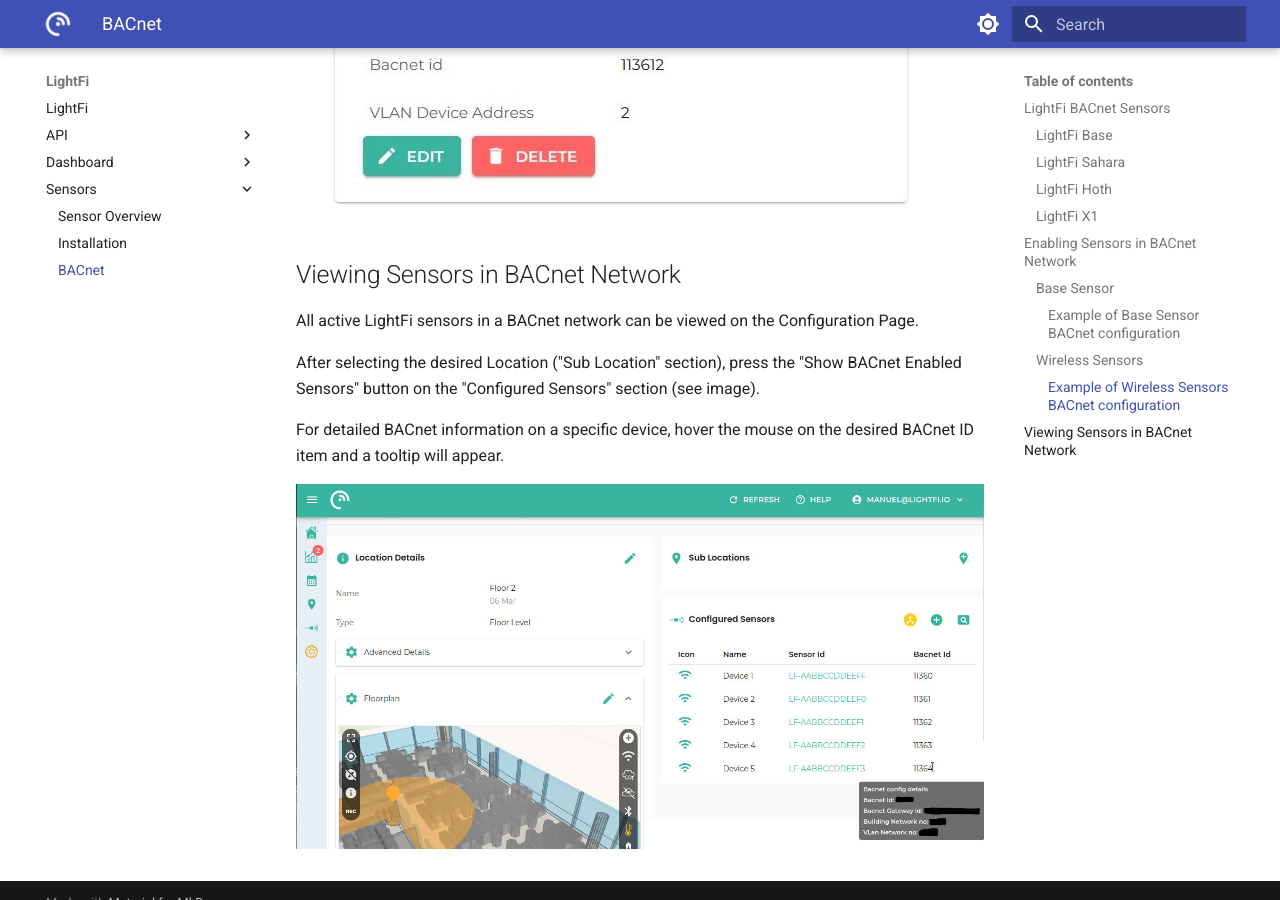
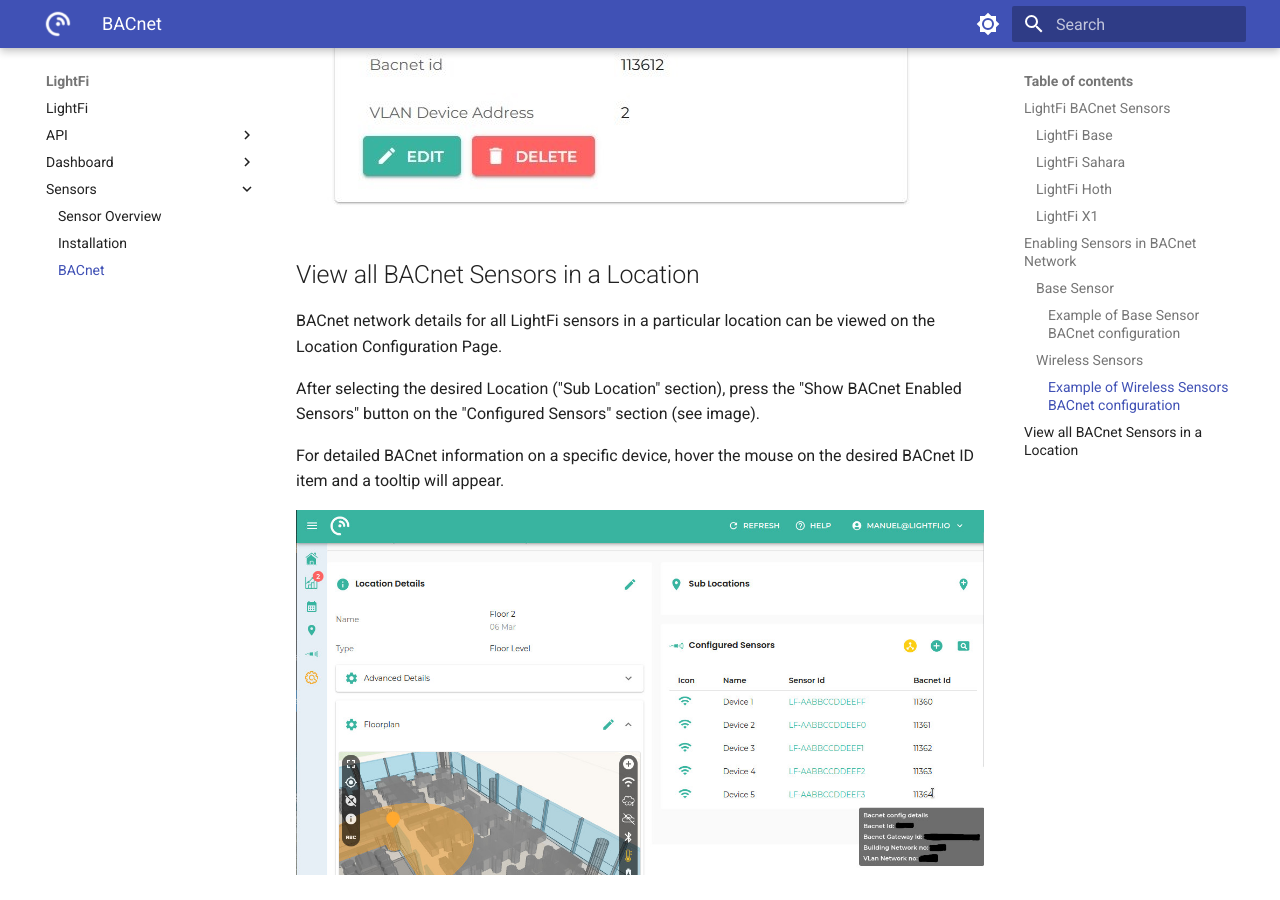
Before and after one commit to LightFiLimited/lf-documentation, an MkDocs documentation site: the page built from docs/sensors/BACnet.md, in a window 1280 px wide and 900 px high, scrolled down 9198 px. Built offline with MkDocs 1.6.1 and Material for MkDocs 9.7.7, drawn with Linux system fonts in a browser that asks for light colours.

Commit message:
Tweak wording BACnet

```diff
--- a/docs/sensors/BACnet.md
+++ b/docs/sensors/BACnet.md
@@ -144,9 +144,9 @@
 4. When you press submit, a small blue circle will indicate the sensor is BACnet enabled (`1.`) and a Success/confirmation message (`2.`) will appear.
 ![4](../img/sensors/bacnet/08_bacnet_confirmation.jpg)
 
-## Viewing Sensors in BACnet Network
+## View all BACnet Sensors in a Location
 
-All active LightFi sensors in a BACnet network can be viewed on the Configuration Page.
+BACnet network details for all LightFi sensors in a particular location can be viewed on the Location Configuration Page.
 
 After selecting the desired Location ("Sub Location" section), press the "Show BACnet Enabled Sensors" button on the "Configured Sensors" section (see image).
 
```
